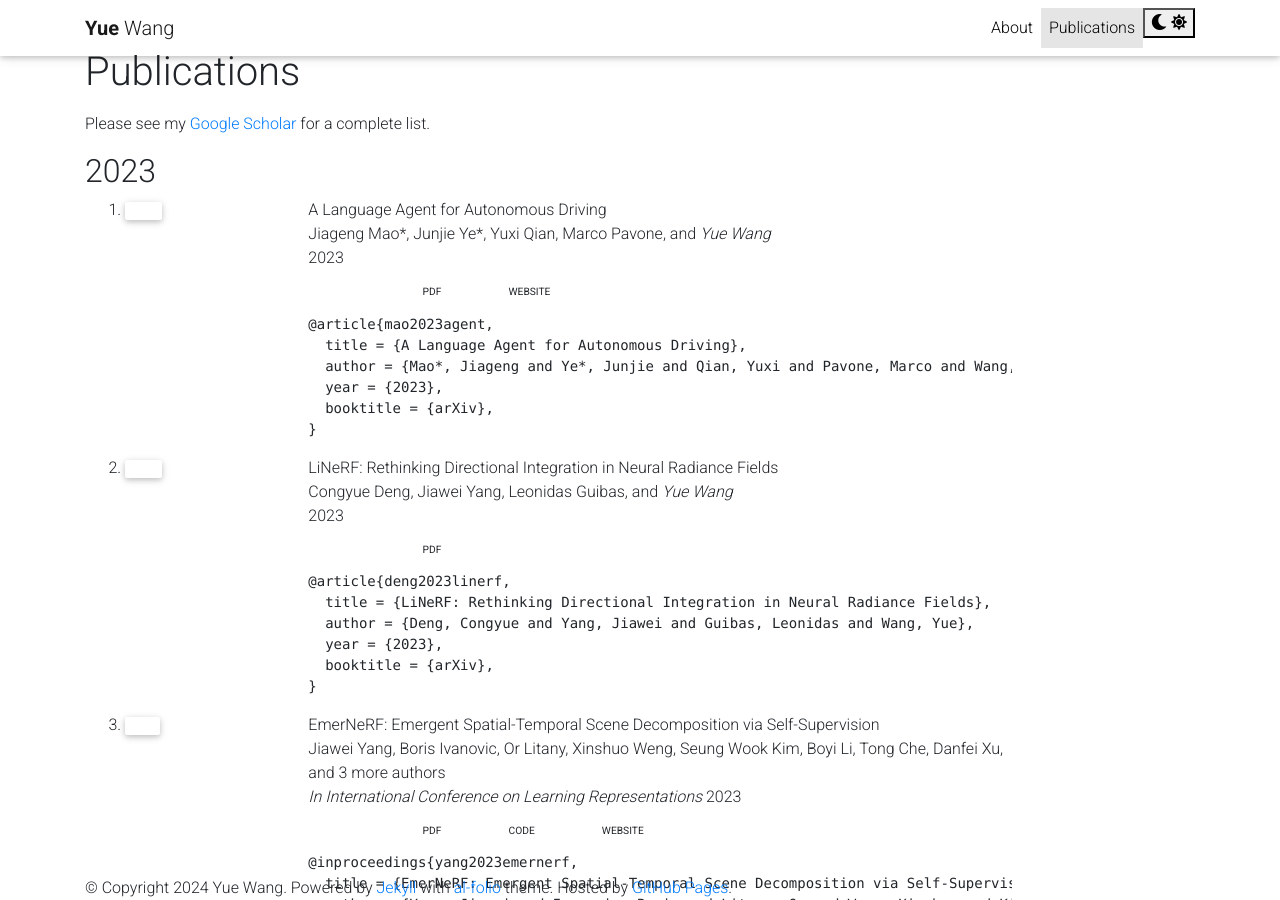
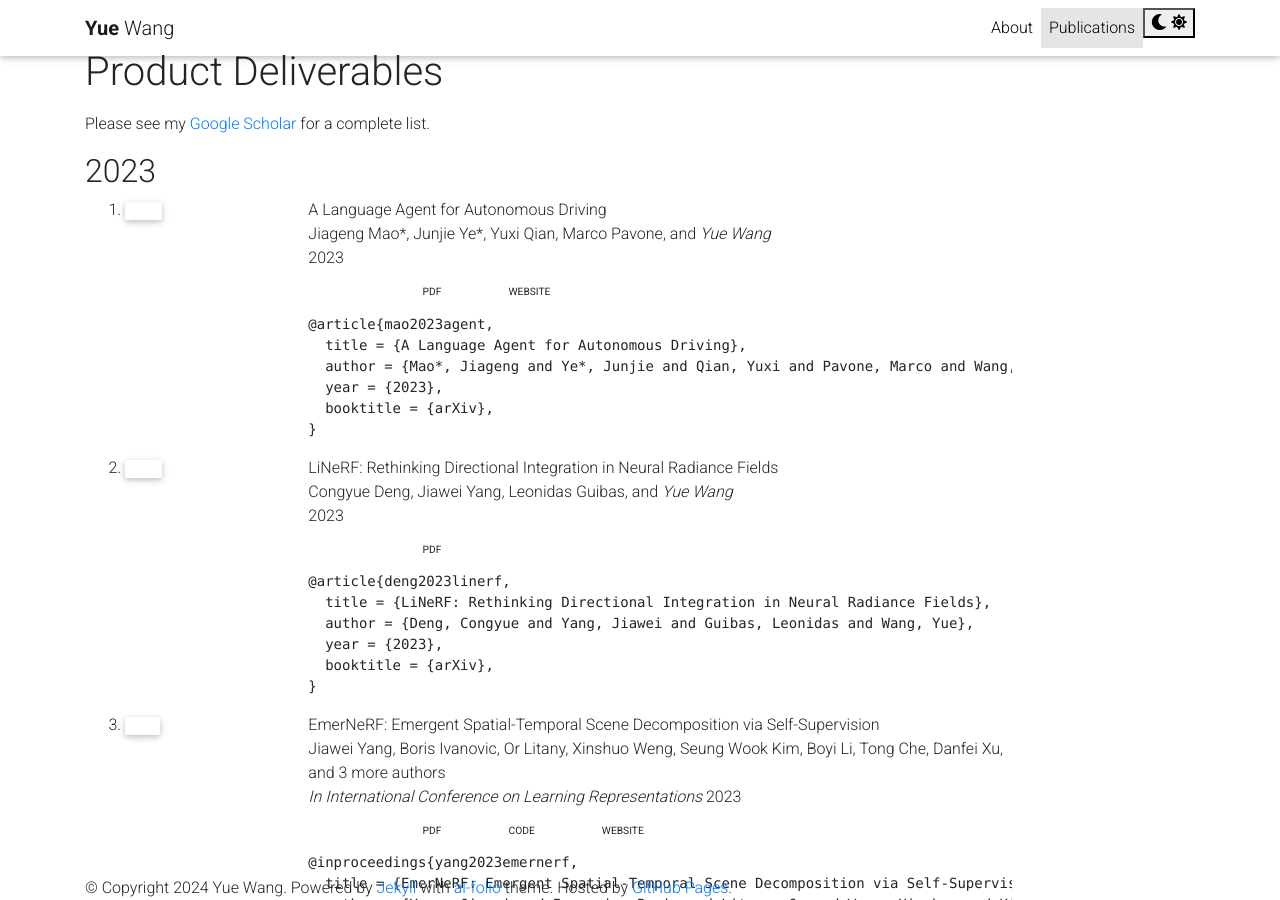
Before and after one commit to gfw001/gfw001.github.io, a Jekyll site: the page products.html, which Jekyll copies as it is, in a window 1280 px wide and 900 px high. Built offline with Jekyll 4.4.1, drawn with Linux system fonts in a browser that asks for light colours; nearby versions of some CDN libraries; library files that are not in the unit come from our copies; comment, search, counter and statistics services are not loaded; a style sheet for code colours, icons or effects is not loaded.

Commit message:
Update products.html

```diff
--- a/products.html
+++ b/products.html
@@ -38,7 +38,7 @@
       <div class="container mt-5">
       <div class="post">
       <header class="post-header">
-         <h1 class="post-title">Publications</h1>
+         <h1 class="post-title">Product Deliverables</h1>
          <p class="post-description"></p>
       </header>
       <article>
```
